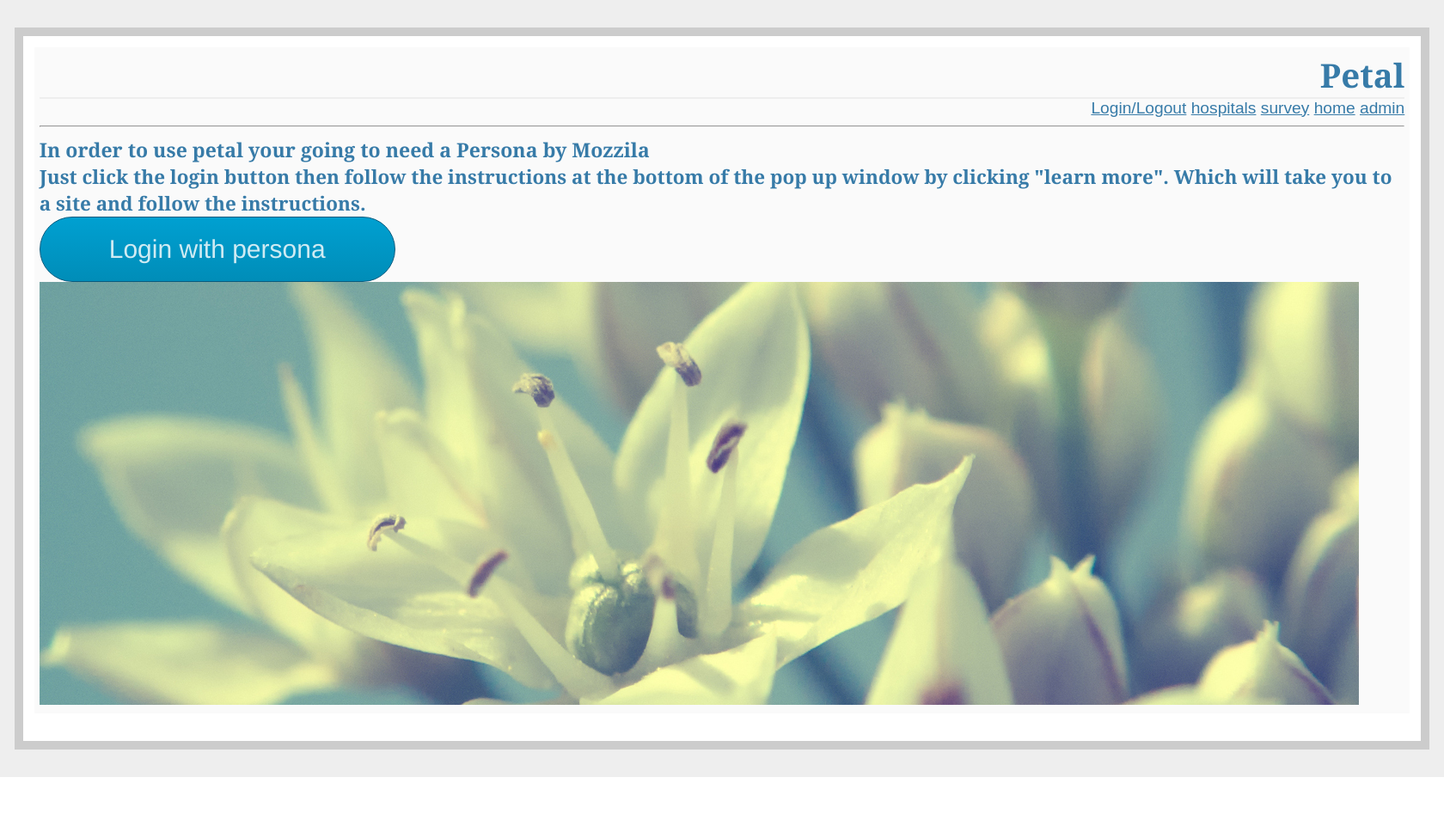
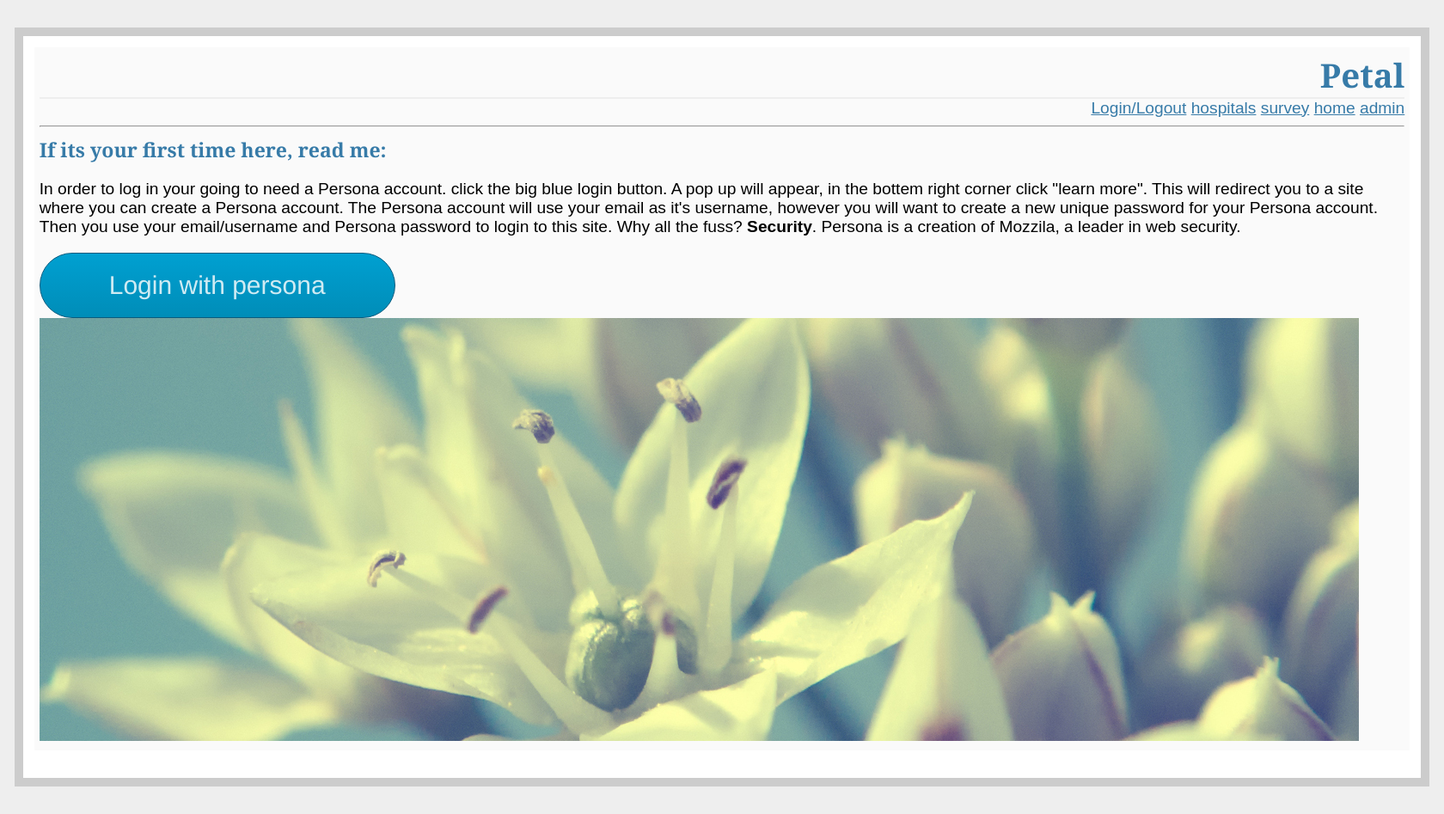
Before and after one commit to Midnightcoffee/petal, a Flask app: page /login in a window 1680 px wide. Shown: the whole page at 86% size. Before the commit the page ends 904 px from the top, so only its background shows below. Run offline with Flask 2, Linux system fonts and the light colour scheme; parts of the project's set-up code (start-up, migrations or seed data) failed here and were passed over; some libraries are stand-ins or nearby versions.

Commit message:
updated secuity message

```diff
--- a/petalapp/templates/login.html
+++ b/petalapp/templates/login.html
@@ -8,9 +8,17 @@
         <script type="text/javascript">{{ auth_script|safe }}</script>
     </head>
     <body>
-        <h2>In order to use petal your going to need a Persona by Mozzila</h2>
-        <h3>Just click the login button then follow the instructions at the bottom of
-            the pop up window by clicking "learn more". Which will take you to a site and follow the instructions. </h3>
+        <h2>If its your first time here, read me:</h2>
+        <p>In order to log in your going to need a Persona account.
+            click the big blue login button. A pop up will appear, in the bottem right corner
+            click "learn more". This will redirect you to a site where you
+            can create a Persona account.  The Persona
+            account will use your email as it's username, however you will want
+            to create a new unique password for your Persona account. Then you use
+            your email/username and Persona password to login to this site.
+            Why all the fuss? <b>Security</b>. Persona is a creation of
+            Mozzila, a leader in web security.</p>
+
         {% if current_user.is_authenticated() %}
             <button id="browserid-logout" class="button">Logout</button>
             <h3>welcome {{ g.user.name }} </h3>
--- a/petalapp/views.py
+++ b/petalapp/views.py
@@ -276,6 +276,6 @@ def organization():
 @contributer_permission.require(403)
 def graph_view():
     data_c_url = db.session.query(Data).join(UserSurveySection).join(Organization).\
-        filter(Organization.id==session['organization_id']).all()
+        filter(Organization.id==session['organization_id']).all()  # FIXME is USS necessary
     urls = [data.url for data in data_c_url]
     return render_template('graph_view.html', urls=urls)
```
